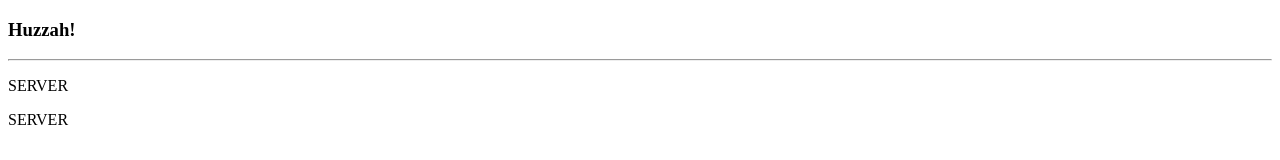
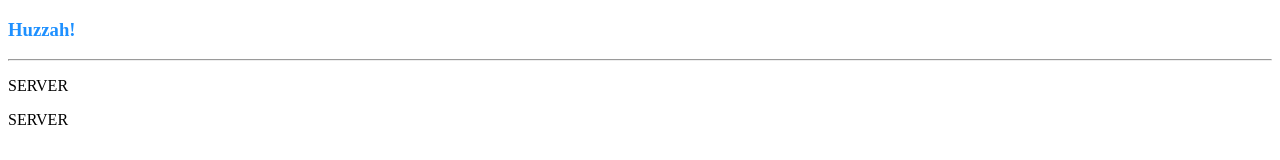
Before and after one commit to jiveace/ng4-complete-guide, an Angular app: page / in a window 1280 px wide. Shown: the top 160 px of the page. Built offline with nearby package versions, Linux system fonts and the light colour scheme.

Commit message:
Adding basic styling

```diff
--- a/src/app/app.component.css
+++ b/src/app/app.component.css
@@ -0,0 +1,3 @@
+h3 {
+  color: darkblue;
+}
--- a/src/app/app.component.ts
+++ b/src/app/app.component.ts
@@ -3,7 +3,12 @@ import { Component } from '@angular/core';
 @Component({
   selector: 'app-root',
   templateUrl: './app.component.html',
-  styleUrls: ['./app.component.css']
+  // styleUrls: ['./app.component.css']
+  styles: [`
+    h3 {
+      color: dodgerblue;
+    }
+`]
 })
 export class AppComponent {
   title = 'ng4-complete-guide';
--- a/src/app/servers/servers.component.ts
+++ b/src/app/servers/servers.component.ts
@@ -2,7 +2,10 @@ import { Component, OnInit } from '@angular/core';
 
 @Component({
   selector: 'app-servers',
-  templateUrl: './servers.component.html',
+  template: `
+    <app-server></app-server>
+    <app-server></app-server>
+  `,
   styleUrls: ['./servers.component.css']
 })
 export class ServersComponent implements OnInit {
```
